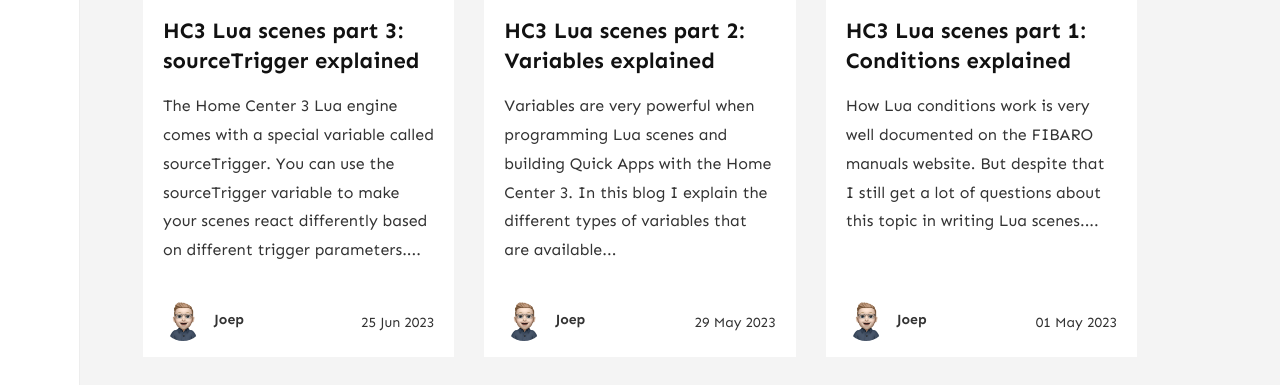
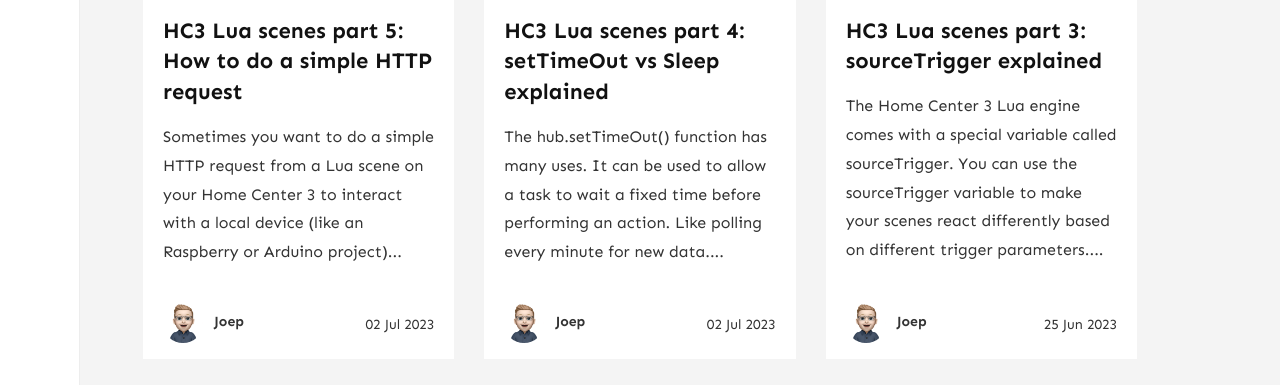
Before and after one commit to joepv/joepv.github.io, a Jekyll site: the page built from _pages/categories.md, in a window 1280 px wide and 900 px high, scrolled down 7811 px, cut to the strip 243-628 px from the top of the window. Built offline with Jekyll 4.4.1, drawn with Linux system fonts in a browser that asks for light colours; nearby versions of some CDN libraries; some of the changed lines change nothing that is shown.

Commit message:
docs: mastering hc3 lua part 4 and 5

````diff
--- a/_posts/2023-06-25-hc3-scenes-part3.md
+++ b/_posts/2023-06-25-hc3-scenes-part3.md
@@ -170,3 +170,7 @@
 ## Previous part: Variables explained
 
 [In the previous module](https://docs.joepverhaeg.nl/hc3-scenes-part2/), I'll learn you about the different types of variables that are available in the HC3 and how you use these variables in Lua scenes or in a Quick App.
+
+## Next part: setTimeOut vs Sleep explained explained
+
+[In the next module](https://docs.joepverhaeg.nl/hc3-scenes-part4/), I'll learn you about the difference of the setTimeOut and Sleep functions that you can use in Lua scenes.
--- /dev/null
+++ b/_posts/2023-07-02-hc3-scenes-part4.md
@@ -0,0 +1,79 @@
+---
+layout: post
+title:  "HC3 Lua scenes part 4: setTimeOut vs Sleep explained"
+description: "A blog series about learning to write Lua scenes for FIBARO Home Center 3"
+author: joep
+categories: [ Home Center 3 ]
+tags: [ Scene ]
+image: assets/images/hc3-scenes4.jpg
+beforetoc: "In this blog I explain the difference of the setTimeOut and Sleep functions that you can use in Lua scenes."
+toc: true
+---
+
+The `hub.setTimeOut()` function has many uses. It can be used to allow a task to wait a fixed time before performing an action. Like polling every minute for new data. The `hub.sleep()` means that the current execution is paused (blocked) for a fixed time and literally blocks the current scene from running.
+
+## How the hub.sleep() function works
+
+The Home Center 3 has a function named `hub.sleep()` to pause execution for a fixed amount of time. This function is runs synchronous and stops the whole Lua scene for the amount of time specified. This includes all events in the scene thread and new events will not be processed until after the `hub.sleep()`function is finished. In short, your scene stalls.
+
+For example you want to **turn on** a light and **turn it off after 15 minutes**. You can program this with the following Lua scene:
+
+```lua
+hub.call(123, "turnOn")
+hub.sleep(900000) -- 15 minutes in milliseconds
+hub.call(123, "turnOff")
+hub.debug("Scene 25", "This will be shown after the light is turned off!"
+```
+
+![hc3-scenes4-01.jpg](../assets/images/hc3-scenes4-01.jpg)
+<sub>Photo by <a href="https://unsplash.com/@zanilic?utm_source=unsplash&utm_medium=referral&utm_content=creditCopyText">Zan</a> on <a href="https://unsplash.com/photos/0WzeC6JtbHU?utm_source=unsplash&utm_medium=referral&utm_content=creditCopyText">Unsplash</a></sub>
+
+## How the hub.setTimeOut() function works
+
+To solve the problem with the scene stalling you can use the `hub.setTimeOut()` function, that runs asynchronous. When you execute a Lua function asynchronously, the scene continues to run before the asynchronous function finishes. Asynchronous functions can be complicated because of the semantics of how things tie together when you run them at the same time.
+
+To rewrite your scene you can use the following Lua code:
+
+```lua
+hub.call(123, "turnOn")
+
+hub.setTimeout(900000, function() -- 15 minutes in milliseconds
+	hub.call(123, "turnOff")
+end)
+
+hub.debug("Scene 25", "This will be shown before the light is turned off!"
+```
+
+This scene continues to run before the asynchronous function finishes. You can see that is runs asynchronous with the `hub.debug()` output. In my first example the line appears after the light has turned off and in the second example it appears before the light turns off.
+
+## When does the sleep function becomes an issue?
+
+With a function loop in a scene that runs every minute, you can run into problems when using the time functions in Lua. Then it can happen that by pausing the Lua scene (with the `hub.sleep()` function), in the next loop, the time has jumped just too far in the future and you get timing issues due time drift.
+
+## Counter time drift with hub.setTimeOut() in a Quick App
+
+If you create a Quick App for your HC3 that polls an API every minute, then you have to watch out for time drift and I recommend always using the `hub.setTimeOut()` function.
+
+You can correct the system clock drift with the following Lua code:
+
+```lua
+function QuickApp:refresh()
+	-- do your refresh API stuff here!
+
+	local timeout = 60000 - (os.date("%S") * 1000)
+	hub.setTimeout(timeout, function() -- wait 1 minute
+		self:refresh()
+	end)
+end
+```
+
+The `60000 - (os.date("%S") * 1000)` line calculates that the timeout is always exactly to the full minute. If you use this code in a loop you will not suffer from time drift.
+
+
+## Previous part: sourceTrigger explained
+
+[In the previous module](https://docs.joepverhaeg.nl/hc3-scenes-part3/), I'll learn you about the special variable `sourceTrigger` that is available in the HC3 and how you use it Lua scenes.
+
+## Next part: How to do a simple HTTP request
+
+[In the next module](https://docs.joepverhaeg.nl/hc3-scenes-part4/), I'll learn you how you write a simple HTTP request in a Lua scene.
--- /dev/null
+++ b/_posts/2023-07-02-hc3-scenes-part5.md
@@ -0,0 +1,94 @@
+---
+layout: post
+title:  "HC3 Lua scenes part 5: How to do a simple HTTP request"
+description: "A blog series about learning to write Lua scenes for FIBARO Home Center 3"
+author: joep
+categories: [ Home Center 3 ]
+tags: [ Scene ]
+image: assets/images/hc3-scenes5.jpg
+beforetoc: "In this blog I explain how you write a simple HTTP request in a Lua scene."
+toc: true
+---
+
+Sometimes you want to do a simple HTTP request from a Lua scene on your Home Center 3 to interact with a local device (like an Raspberry or Arduino project) or a cloud service like Voice Monkey.
+
+## How to do a Lua HTTP request on the HC3
+
+A basic HTTP request in a Lua scene looks like below:
+
+```lua
+local url = "http://192.168.1.10"
+
+net.HTTPClient():request(url, {
+    options={
+        method = 'GET',
+        headers = {
+            ["Content-Type"] = "application/json"
+        },
+        timeout = 5000
+    },
+    success = function(response)
+        hub.debug("Scene26", response.data)
+    end,
+    error = function(errorMessage)
+        hub.debug("Scene26", "HTTPClient error" .. errorMessage)
+    end
+})
+```
+
+This code returns the data in the property `response.data` and shows it in the HC3 logging.
+
+The HTTP request is setup with the following parameters:
+
+| Property | Description                                                                                  |
+| -------- | -------------------------------------------------------------------------------------------- |
+| url      | The URL you want to connect to.                                                              |
+| method   | The request method as described in [this article](https://docs.joepverhaeg.nl/hc3-restapi/). |
+| headers  | The HTTP headers as described in [this article](https://docs.joepverhaeg.nl/hc3-restapi/).   |
+| timeout  | The request timeout. When to stop trying to connect to the server described in the url.      |
+| success  | The function to run when data is retrieved.                                                  |
+| error    | The function to run when an error occured.                                                   |
+
+![hc3-scenes5-01.jpg](../assets/images/hc3-scenes5-01.jpg)
+
+## Add Alexa voice capabilities to your HC3
+
+As an example, I'll show you how a Lua scene to have Alexa speak a text using the [Voice Monkey](https://voicemonkey.io/) Alex skill looks like. This can be controlled with an HTTP POST request in an HC3 scene:
+
+```lua
+-- SAMPLE VOICEMONKEY SCENE ---------------------------------------------------
+-- Version 1.0 (April 2023)
+-- Copyright (c)2023 Joep Verhaeg <info@joepverhaeg.nl>
+-- https://docs.joepverhaeg.nl
+
+net.HTTPClient():request("https://api.voicemonkey.io/trigger", {
+    options = {
+        method = 'POST',
+        timeout = 5000,
+        headers= {['Content-Type'] = 'application/json'},
+        data = '{"access_token":"INSERT HERE","secret_token":"INSERT HERE","monkey":"monkey1","announcement":"Hello%20FIBARO%20User"}'
+    },
+    success = function(response)
+        hub.debug ("Scene1", response.status .. " " .. response.data)
+    end,
+    error = function(message)
+        hub.debug("Scene1", "HTTPClient error: " .. message)
+    end
+})
+```
+
+> You have to set up Voice Monkey first for this scene to work. You need an `access token` and `secret_token` to communicate with their servers. This is out of scope of this blog.
+
+If you set a condition (trigger) so that the scene starts when the door sensor is breached when arriving at home, you can let Alexs greet you with a nice warm welcome home message! How neat is that!
+
+This is the basis for making an HTTP request from a Lua scene on the HC3. I explain in depth how HTTP requests and APIs work in my [*How do I send an HTTP request from a Lua scene with the Home Center 3*](https://docs.joepverhaeg.nl/hc3-restapi/) article.
+
+## Writing Lua scene’s on the Home Center 3
+
+This was the last blog in my series where I learned you to master Lua scenes with the HC3. The whole series of training material consists of the following modules:
+
+1. [HC3 Lua **conditions** explained with real world examples](https://docs.joepverhaeg.nl/hc3-scenes-part1/);
+2. [Different types of **variables** you can use in scenes explained](https://docs.joepverhaeg.nl/hc3-scenes-part2/);
+3. [How you can use the **sourceTrigger** variable](https://docs.joepverhaeg.nl/hc3-scenes-part3/)?
+4. [What is the **difference** between **hub.setTimeout()** and **hub.sleep()**](https://docs.joepverhaeg.nl/hc3-scenes-part4/)?
+5. [How to do a simple **HTTP call** from a scene](https://docs.joepverhaeg.nl/hc3-scenes-part5/)?
````
Also changed, not shown: assets/images/hc3-scenes4-01.jpg (added), assets/images/hc3-scenes4.jpg (added), assets/images/hc3-scenes5-01.jpg (added), assets/images/hc3-scenes5.jpg (added).
